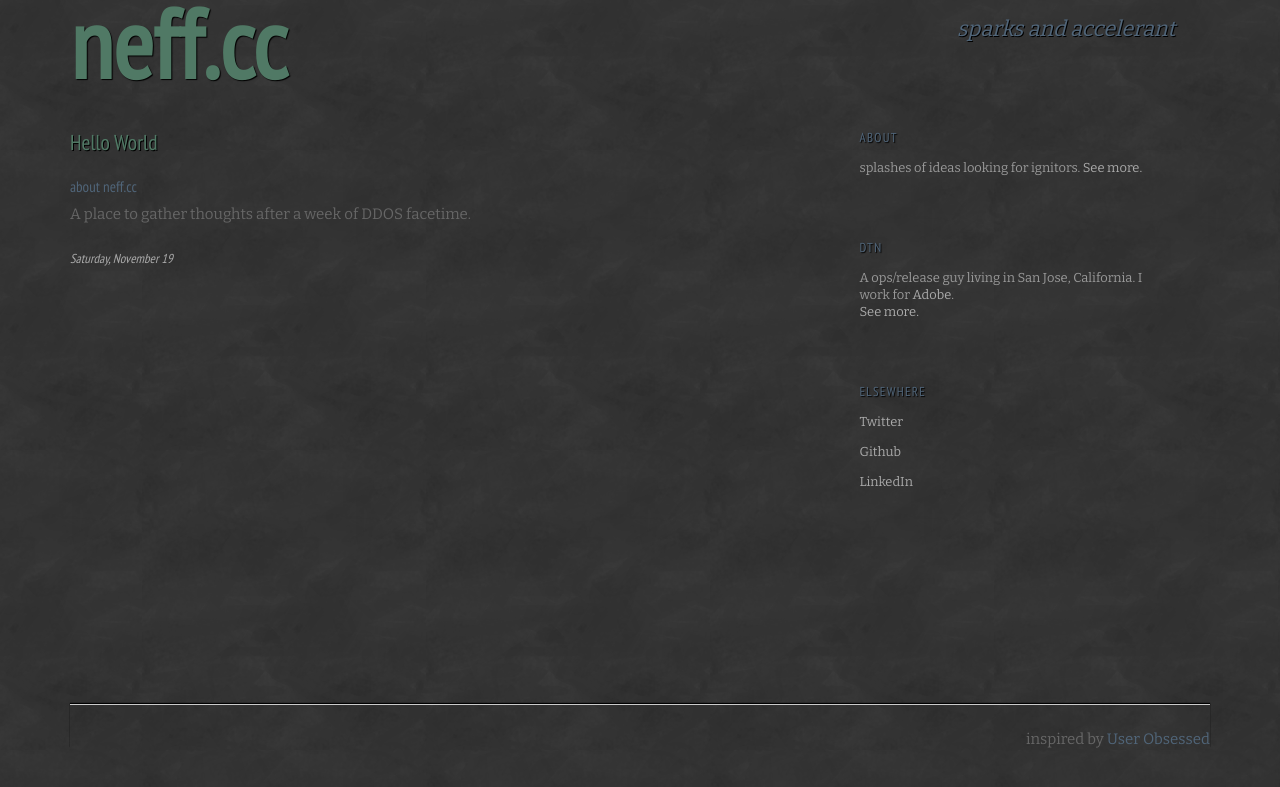
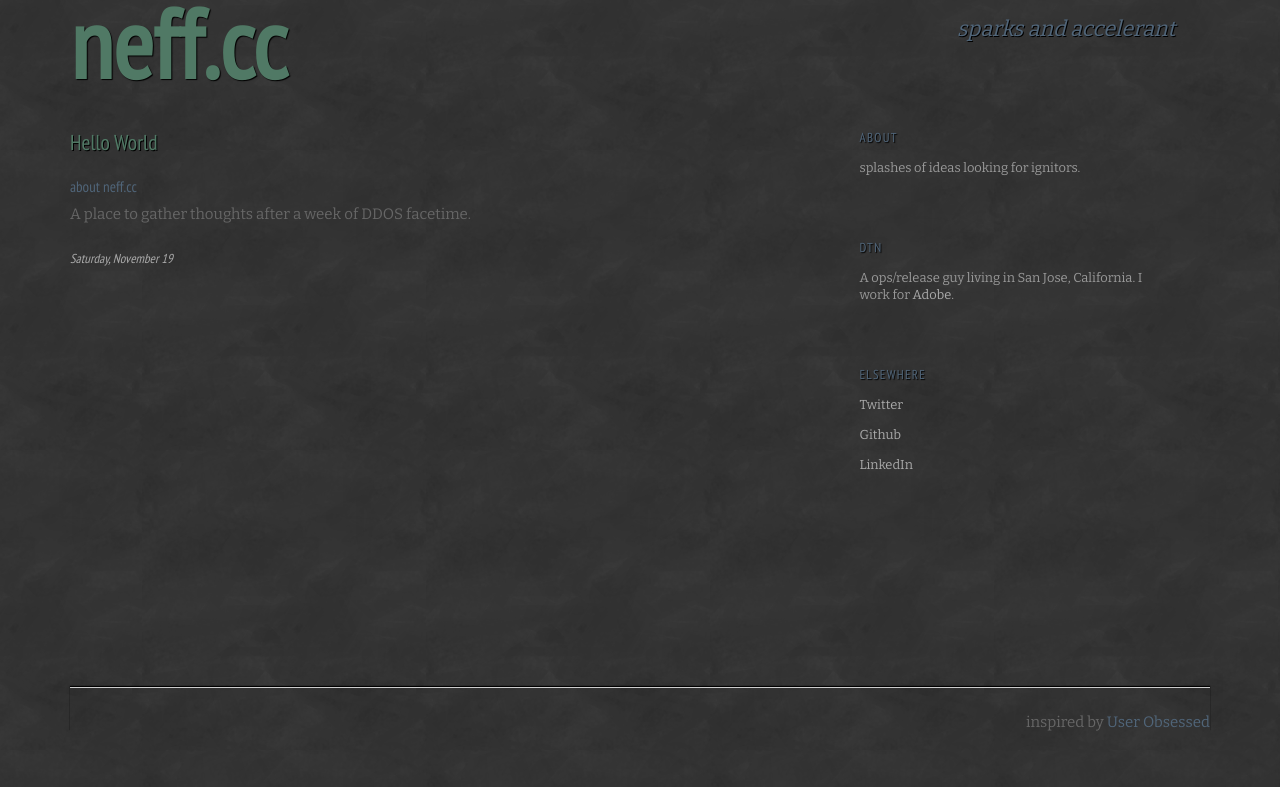
Before and after one commit to dneff/dneff.github.com, a Jekyll site: the page built from index.html, in a window 1280 px wide. Shown: the top 787 px of the page. Built offline with Jekyll 4.4.1, drawn with Linux system fonts in a browser that asks for light colours; the list of posts is cut into pages by our own code.

Commit message:
disabling links

```diff
--- a/_layouts/default.html
+++ b/_layouts/default.html
@@ -42,7 +42,7 @@
                 <h3>About</h3>
               </header>
               <p>
-              splashes of ideas looking for ignitors. <a href="/about">See more.</a>
+              splashes of ideas looking for ignitors. <!-- <a href="/about">See more.</a> -->
               </p>
             </aside>
 
@@ -51,7 +51,7 @@
                 <h3>DTN</h3>
               </header>
               <p>
-              A ops/release guy living in San Jose, California. I work for <a href="http://adobe.com">Adobe</a>.</br> <a href="/bio">See more.</a>
+              A ops/release guy living in San Jose, California. I work for <a href="http://adobe.com">Adobe</a>.</br> <!-- <a href="/bio">See more.</a> -->
               </p>
             </aside>
 
```
